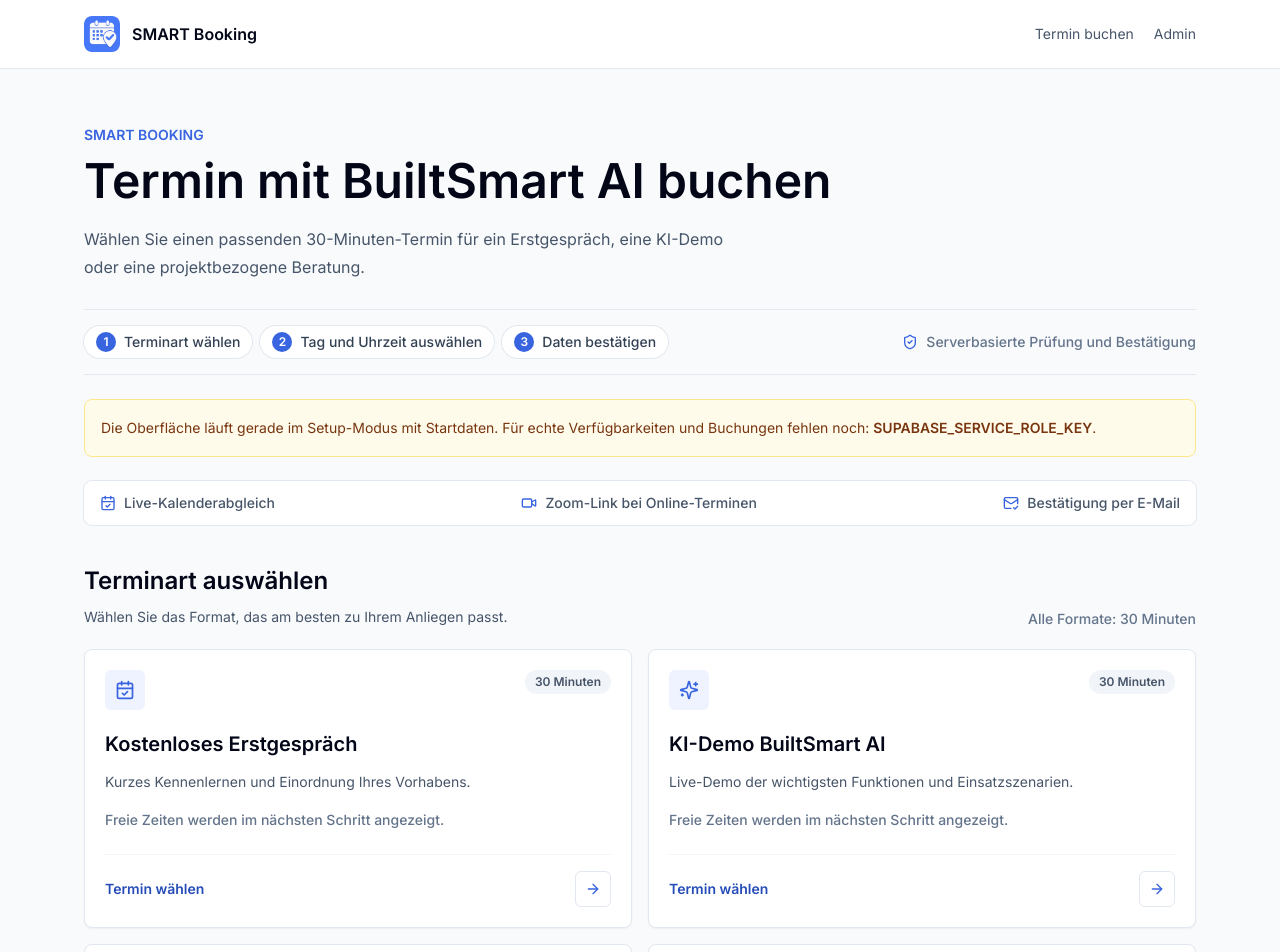
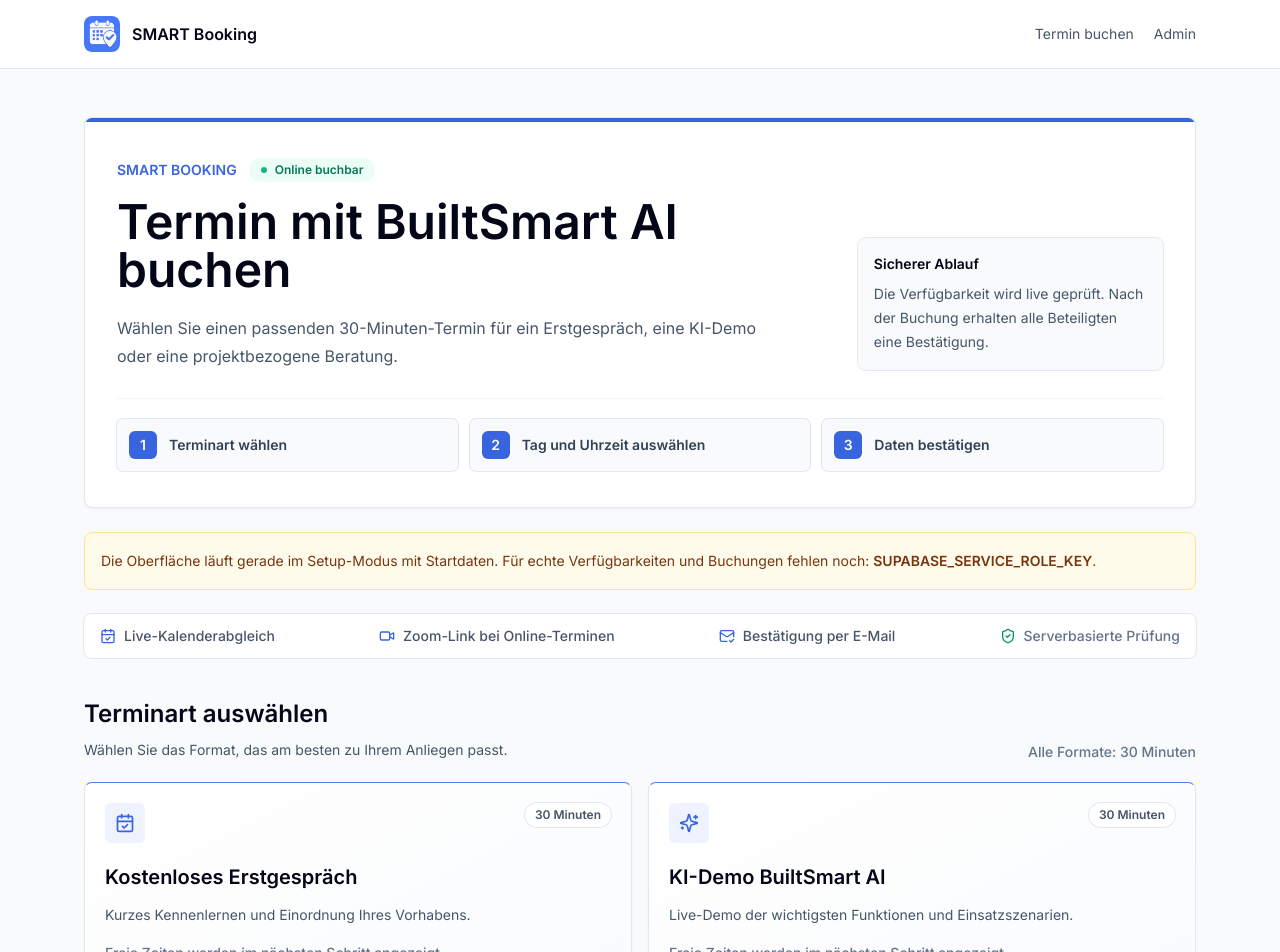
Before and after one commit to BM1964-25/SMART-Booking, a Next.js app: page /book in a window 1280 px wide. Shown: the top 952 px of the page. Built offline with nearby package versions, Linux system fonts and the light colour scheme; no server answers.

Commit message:
Polish booking page premium layout

```diff
--- a/src/app/book/page.tsx
+++ b/src/app/book/page.tsx
@@ -53,30 +53,40 @@
   }
 
   return (
-    <section className="mx-auto max-w-6xl px-5 py-10 md:py-14">
-      <div className="max-w-4xl">
+    <section className="mx-auto max-w-6xl px-5 py-8 md:py-12">
+      <div className="overflow-hidden rounded-lg border border-slate-200 bg-white shadow-sm">
+        <div className="border-t-4 border-brand-600 px-5 py-7 md:px-8 md:py-9">
+          <div className="flex flex-col gap-8 lg:flex-row lg:items-end lg:justify-between">
+            <div className="max-w-3xl">
+              <div className="flex flex-wrap items-center gap-3">
                 <p className="text-sm font-semibold uppercase text-brand-600">SMART Booking</p>
-        <h1 className="mt-3 max-w-3xl text-4xl font-semibold tracking-normal text-slate-950 md:text-5xl">
+                <span className="inline-flex items-center gap-2 rounded-full bg-emerald-50 px-3 py-1 text-xs font-semibold text-emerald-700">
+                  <span className="h-1.5 w-1.5 rounded-full bg-emerald-500" />
+                  Online buchbar
+                </span>
+              </div>
+              <h1 className="mt-4 max-w-3xl text-4xl font-semibold tracking-normal text-slate-950 md:text-5xl">
                 Termin mit BuiltSmart AI buchen
               </h1>
               <p className="mt-5 max-w-2xl text-base leading-7 text-slate-600">
                 Wählen Sie einen passenden 30-Minuten-Termin für ein Erstgespräch, eine KI-Demo oder eine projektbezogene Beratung.
               </p>
             </div>
-      <div className="mt-7 flex flex-col gap-3 border-y border-slate-200 py-4 text-sm font-medium text-slate-600 md:flex-row md:items-center md:justify-between">
-        <div className="flex flex-wrap gap-2">
+            <div className="rounded-lg bg-slate-50 p-4 ring-1 ring-slate-200 lg:w-80">
+              <p className="text-sm font-semibold text-slate-950">Sicherer Ablauf</p>
+              <p className="mt-2 text-sm leading-6 text-slate-600">Die Verfügbarkeit wird live geprüft. Nach der Buchung erhalten alle Beteiligten eine Bestätigung.</p>
+            </div>
+          </div>
+          <div className="mt-7 grid gap-3 border-t border-slate-100 pt-5 md:grid-cols-3">
             {steps.map((step, index) => (
-            <span key={step} className="inline-flex items-center gap-2 rounded-full bg-white px-3 py-1.5 text-slate-700 ring-1 ring-slate-200">
-              <span className="inline-flex h-5 w-5 items-center justify-center rounded-full bg-brand-600 text-xs font-semibold text-white">
+              <div key={step} className="flex items-center gap-3 rounded-md bg-slate-50 px-3 py-3 ring-1 ring-slate-200">
+                <span className="inline-flex h-7 w-7 items-center justify-center rounded-md bg-brand-600 text-sm font-semibold text-white">
                   {index + 1}
                 </span>
-              {step}
-            </span>
+                <span className="text-sm font-semibold text-slate-700">{step}</span>
+              </div>
             ))}
           </div>
-        <div className="inline-flex items-center gap-2 text-slate-500">
-          <ShieldCheck className="h-4 w-4 text-brand-600" />
-          Serverbasierte Prüfung und Bestätigung
         </div>
       </div>
       {!isConfigured ? (
@@ -92,6 +102,10 @@
             <span>{item.text}</span>
           </div>
         ))}
+        <div className="hidden items-center gap-2 text-sm font-medium text-slate-500 lg:flex">
+          <ShieldCheck className="h-4 w-4 text-emerald-600" />
+          Serverbasierte Prüfung
+        </div>
       </div>
       <div className="mt-10 flex flex-col gap-2 md:flex-row md:items-end md:justify-between">
         <div>
@@ -108,7 +122,7 @@
             <Link
               key={type.id}
               href={`/book/${type.slug}`}
-              className="group rounded-lg border border-slate-200 bg-white p-5 shadow-sm transition hover:-translate-y-0.5 hover:border-brand-500 hover:shadow-md"
+              className="group rounded-lg border border-slate-200 border-t-brand-500 bg-gradient-to-br from-white to-slate-50 p-5 shadow-sm transition hover:-translate-y-0.5 hover:border-brand-500 hover:shadow-md"
             >
               <div className="flex h-full flex-col justify-between gap-6">
                 <div>
@@ -116,7 +130,7 @@
                     <span className="inline-flex h-10 w-10 items-center justify-center rounded-md bg-brand-50 text-brand-600">
                       <TypeIcon className="h-5 w-5" />
                     </span>
-                    <span className="rounded-full bg-slate-100 px-2.5 py-1 text-xs font-semibold text-slate-600">
+                    <span className="rounded-full bg-white px-2.5 py-1 text-xs font-semibold text-slate-600 ring-1 ring-slate-200">
                       {type.duration_minutes} Minuten
                     </span>
                   </div>
@@ -125,8 +139,9 @@
                   <p className="mt-4 text-sm font-medium text-slate-500">Freie Zeiten werden im nächsten Schritt angezeigt.</p>
                 </div>
                 <div className="flex items-center justify-between border-t border-slate-100 pt-4">
-                  <span className="text-sm font-semibold text-brand-700">Termin wählen</span>
-                  <span className="inline-flex h-9 w-9 shrink-0 items-center justify-center rounded-md border border-slate-200 text-brand-600 transition group-hover:border-brand-500 group-hover:bg-brand-50">
+                  <span className="text-sm font-semibold text-slate-500">Nächster Schritt: Uhrzeit wählen</span>
+                  <span className="inline-flex items-center gap-2 rounded-md bg-brand-600 px-3 py-2 text-sm font-semibold text-white transition group-hover:bg-brand-700">
+                    Termin wählen
                     <ArrowRight className="h-4 w-4" />
                   </span>
                 </div>
```
Lines whose indentation alone changed are shown as unchanged.
